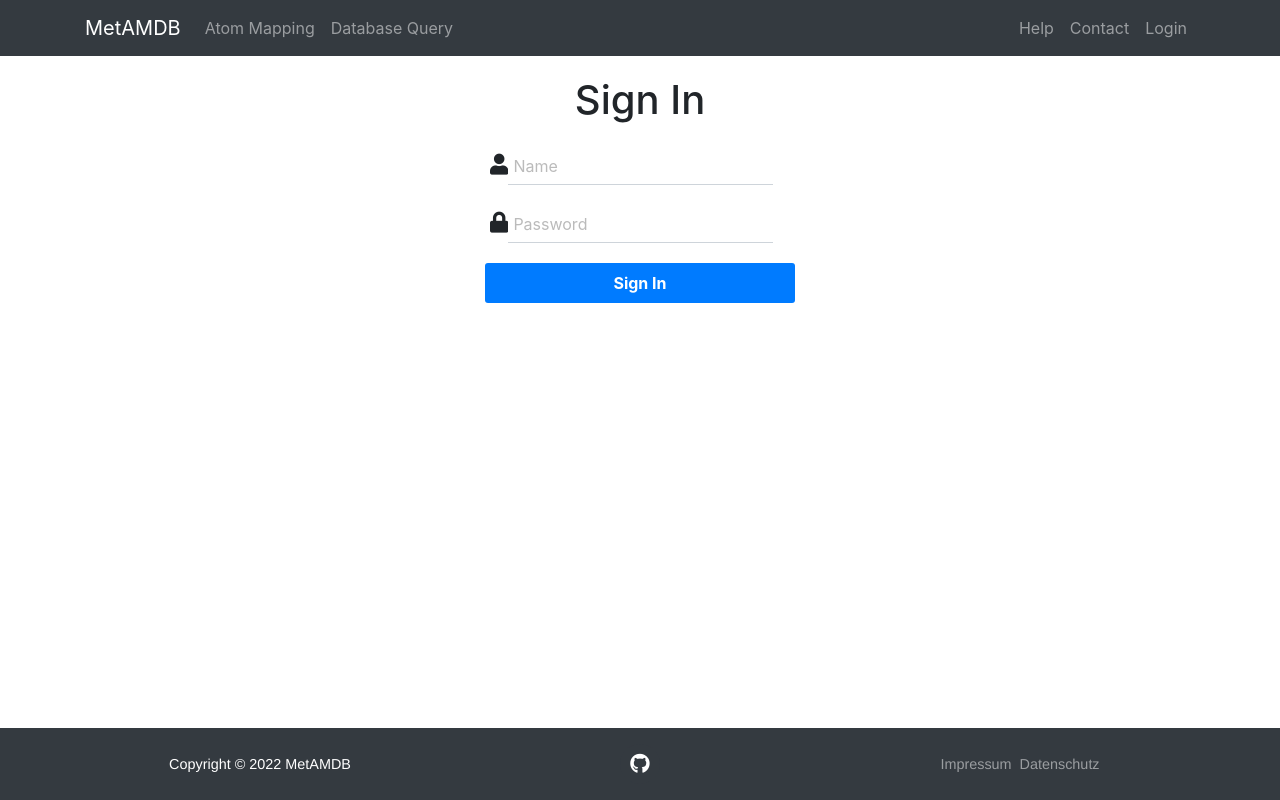
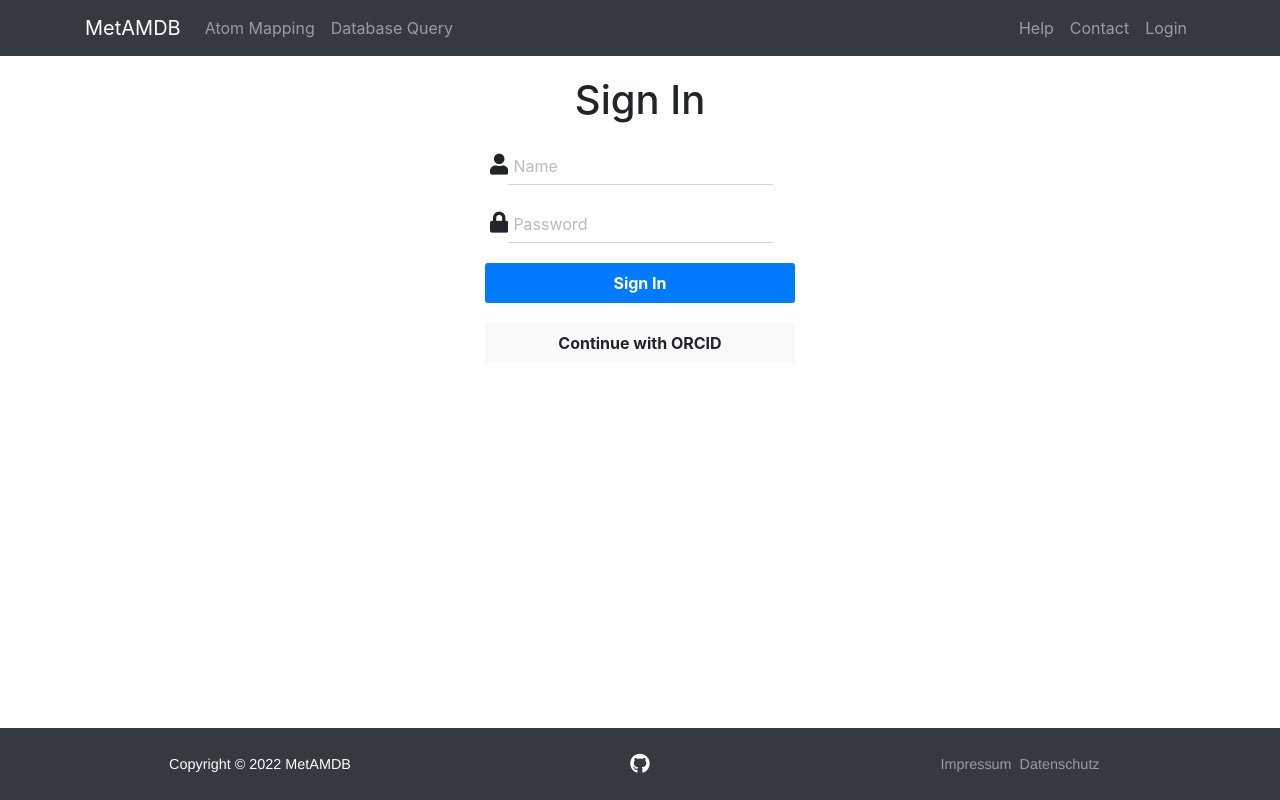
Before and after one commit to metamdb/metamdb, a React (Create React App) app in the folder client/: page /login in a window 1280 px wide. Built offline with nearby package versions, Linux system fonts and the light colour scheme.

Commit message:
add login button

```diff
--- a/client/src/components/auth/Login.jsx
+++ b/client/src/components/auth/Login.jsx
@@ -17,6 +17,13 @@
 const Login = (props) => {
   const { authDispatch } = useContext(AuthContext);
   const history = useHistory();
+
+  const continueWithOrcid = () => {
+    axios
+      .get("/api/auth/login/orcid")
+      .then((res) => console.log(res))
+      .catch((err) => console.log(err));
+  };
 
   function loginUser() {
     axios
@@ -115,6 +122,15 @@
                 Create one
               </Link>
             </p> */}
+            <div className="form-group">
+              <button
+                type="button"
+                className="btn btn-block btn-lg btn-light"
+                onClick={continueWithOrcid}
+              >
+                Continue with ORCID
+              </button>
+            </div>
           </form>
         </div>
       </div>
```
